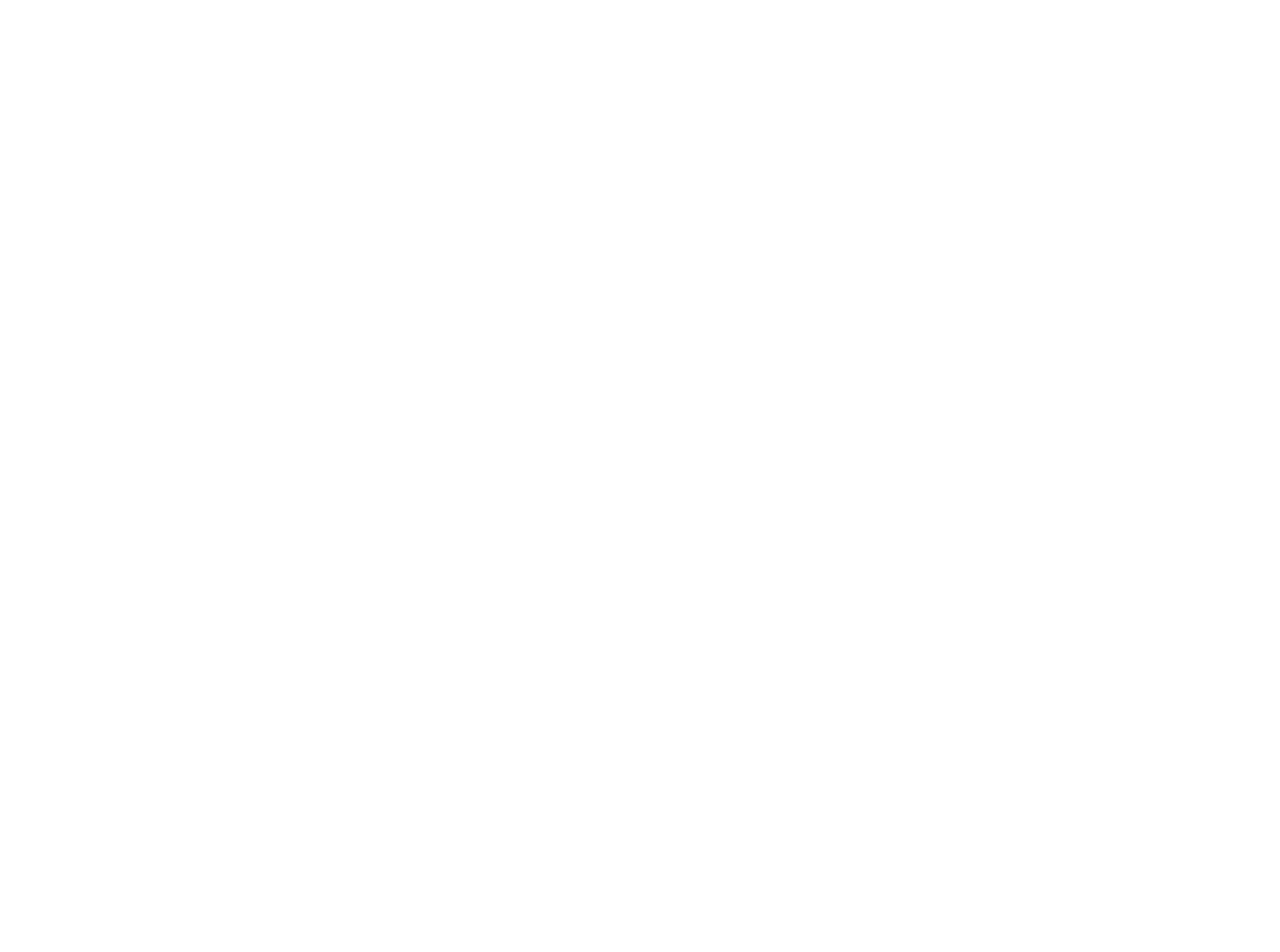
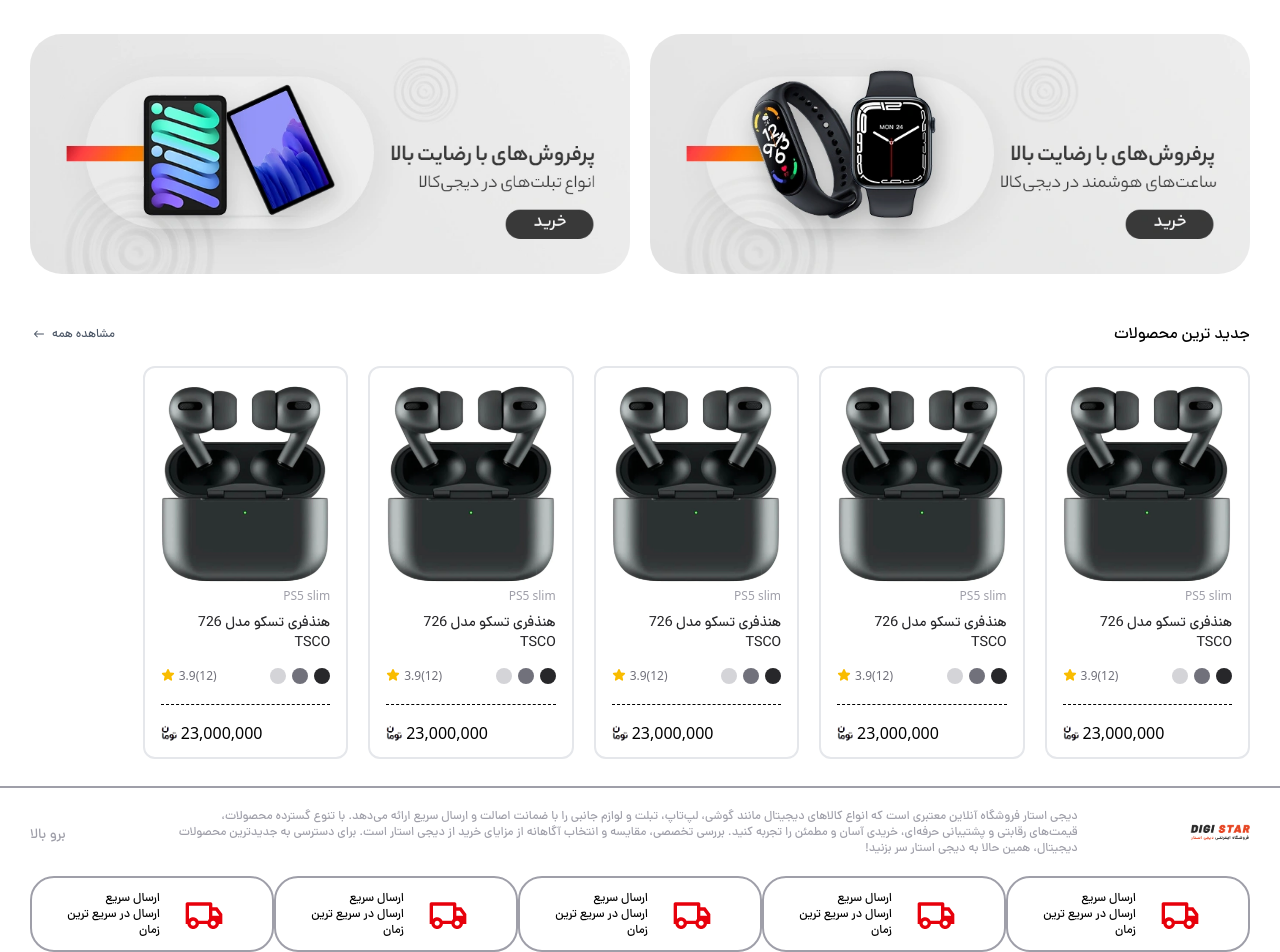
Before and after one commit to aminghoreishi/DigiMarket, a Next.js app: page / in a window 1280 px wide. Shown: the part 984-1936 px from the top of the page. Before the commit the page ends 942 px from the top, so only its background shows below. Built offline with nearby package versions, Linux system fonts and the light colour scheme; no server answers; the database is empty.

Commit message:
feat: add Banner, Footer, and SwiperProductContainer components; include new images for banners

```diff
--- a/src/app/page.tsx
+++ b/src/app/page.tsx
@@ -1,7 +1,9 @@
+import Footer from "@/components/module/Footer/Footer";
+import Banner from "@/components/template/Home/Banner/Banner";
 import Category from "@/components/template/Home/Category/Category";
+import NewProduct from "@/components/template/Home/NewProduct/NewProduct";
 import PopProduct from "@/components/template/Home/popProduct/PopProduct";
 import SwiperBanner from "@/components/template/Home/SwiperBanner/SwiperBanner";
-import React from "react";
 
 function Home() {
   return (
@@ -9,6 +11,9 @@ function Home() {
       <SwiperBanner />
       <Category/>
       <PopProduct/>
+      <Banner/>
+      <NewProduct/>
+      <Footer/>
     </div>
   );
 }
--- /dev/null
+++ b/src/components/module/Footer/FeatureFooter.tsx
@@ -0,0 +1,18 @@
+import { RiTruckLine } from "react-icons/ri";
+function FeatureFooter() {
+  return (
+    <div className='border-2 border-zinc-400 rounded-3xl px-8'>
+        <div className="flex items-center justify-center gap-2 font-danaMed text-xs ">
+            <div>
+                <RiTruckLine size={40} className="m-4 text-red-600"/>
+            </div>
+            <div>
+                <p>ارسال سریع</p>
+                <p>ارسال در سریع ترین زمان</p>
+            </div>
+        </div>
+    </div>
+  )
+}
+
+export default FeatureFooter
--- /dev/null
+++ b/src/components/module/Footer/Footer.tsx
@@ -0,0 +1,48 @@
+import Image from "next/image";
+import React from "react";
+import FeatureFooter from "./FeatureFooter";
+
+function Footer() {
+  return (
+    <div className="border-t-2 border-zinc-400">
+      <div className="container mx-auto mt-5">
+        <div className="flex items-center gap-28 justify-between">
+          <div>
+            <Image
+              src="/image/logo (1).png"
+              width={200}
+              height={200}
+              alt="logo"
+            />
+          </div>
+          <div className="">
+            <p className="text-xs font-danaMed w-[900px] text-zinc-400">
+              دیجی استار فروشگاه آنلاین معتبری است که انواع کالاهای دیجیتال
+              مانند گوشی، لپ‌تاپ، تبلت و لوازم جانبی را با ضمانت اصالت و ارسال
+              سریع ارائه می‌دهد. با تنوع گسترده محصولات، قیمت‌های رقابتی و
+              پشتیبانی حرفه‌ای، خریدی آسان و مطمئن را تجربه کنید. بررسی تخصصی،
+              مقایسه و انتخاب آگاهانه از مزایای خرید از دیجی استار است. برای
+              دسترسی به جدیدترین محصولات دیجیتال، همین حالا به دیجی استار سر
+              بزنید!
+            </p>
+          </div>
+          <div className="text-zinc-400">
+            <button className="text-sm font-danaMed text-nowrap">
+              برو بالا
+            </button>
+          </div>
+        </div>
+
+        <div className="flex justify-between items-center mt-5">
+          <FeatureFooter />
+          <FeatureFooter />
+          <FeatureFooter />
+          <FeatureFooter />
+          <FeatureFooter />
+        </div>
+      </div>
+    </div>
+  );
+}
+
+export default Footer;
--- /dev/null
+++ b/src/components/module/SwiperProductContainer/SwiperProductContainer.tsx
@@ -0,0 +1,38 @@
+"use client";
+import { Swiper, SwiperSlide } from "swiper/react";
+import { Pagination } from "swiper/modules";
+import "swiper/css";
+import "swiper/css/pagination";
+import SwiperProduct from "@/components/module/SwiperProduct/SwiperProduct";
+
+function SwiperProductContainer() {
+  return (
+    <div className="w-full container mx-auto overflow-hidden mt-5 mb-5">
+      <Swiper
+        slidesPerView={5.5}
+        spaceBetween={20}
+        pagination={{ clickable: true }}
+        modules={[Pagination]}
+        className="mySwiper !h-[400px]"
+      >
+        <SwiperSlide>
+          <SwiperProduct />
+        </SwiperSlide>
+        <SwiperSlide>
+          <SwiperProduct />
+        </SwiperSlide>
+        <SwiperSlide>
+          <SwiperProduct />
+        </SwiperSlide>
+        <SwiperSlide>
+          <SwiperProduct />
+        </SwiperSlide>
+        <SwiperSlide>
+          <SwiperProduct />
+        </SwiperSlide>
+      </Swiper>
+    </div>
+  );
+}
+
+export default SwiperProductContainer;
--- /dev/null
+++ b/src/components/template/Home/Banner/Banner.tsx
@@ -0,0 +1,19 @@
+import Image from 'next/image'
+import React from 'react'
+
+function Banner() {
+  return (
+    <div className='container mx-auto mt-12'>
+        <div className='grid grid-cols-2 gap-5'>
+            <div className="">
+                <Image className='rounded-4xl' src="/image/Banner1.webp" alt='Banner' width={900} height={200} />
+            </div>
+            <div className="">
+                <Image className='rounded-4xl' src="/image/Banner2.webp" alt='Banner' width={900} height={200} />
+            </div>
+        </div>
+    </div>
+  )
+}
+
+export default Banner
--- /dev/null
+++ b/src/components/template/Home/NewProduct/NewProduct.tsx
@@ -0,0 +1,14 @@
+import TopSubject from '@/components/module/TopSubject/TopSubject'
+import React from 'react'
+import SwiperPop from '../popProduct/SwiperPop'
+
+function NewProduct() {
+  return (
+    <div className='mt-12'>
+        <TopSubject title='جدید ترین محصولات'/>
+        <SwiperPop/>
+    </div>
+  )
+}
+
+export default NewProduct
--- a/src/components/template/Home/popProduct/PopProduct.tsx
+++ b/src/components/template/Home/popProduct/PopProduct.tsx
@@ -1,10 +1,9 @@
 import TopSubject from '@/components/module/TopSubject/TopSubject'
-import React from 'react'
 import SwiperPop from './SwiperPop'
 
 function PopProduct() {
   return (
-    <div>
+    <div className='mt-12'>
         <TopSubject title='محصولات پرفروش'/>
         <SwiperPop/>
     </div>
--- a/src/components/template/Home/popProduct/SwiperPop.tsx
+++ b/src/components/template/Home/popProduct/SwiperPop.tsx
@@ -1,38 +1,7 @@
-"use client";
-import { Swiper, SwiperSlide } from "swiper/react";
-import { Autoplay, Pagination } from "swiper/modules"; // ایمپورت ماژول‌های لازم
-import "swiper/css";
-import "swiper/css/pagination";
-import SwiperProduct from "@/components/module/SwiperProduct/SwiperProduct";
+import SwiperProductContainer from "@/components/module/SwiperProductContainer/SwiperProductContainer";
 
 function SwiperPop() {
-  return (
-    <div className="w-full container mx-auto overflow-hidden mt-5 mb-5">
-      <Swiper
-        slidesPerView={5.5} // 👈 سه و نیم اسلاید نشون بده
-        spaceBetween={20}
-        pagination={{ clickable: true }}
-        modules={[Pagination]}
-        className="mySwiper !h-[400px]"
-      >
-        <SwiperSlide>
-          <SwiperProduct />
-        </SwiperSlide>
-        <SwiperSlide>
-          <SwiperProduct />
-        </SwiperSlide>
-        <SwiperSlide>
-          <SwiperProduct />
-        </SwiperSlide>
-        <SwiperSlide>
-          <SwiperProduct />
-        </SwiperSlide>
-        <SwiperSlide>
-          <SwiperProduct />
-        </SwiperSlide>
-      </Swiper>
-    </div>
-  );
+  return <SwiperProductContainer />;
 }
 
 export default SwiperPop;
```
Also changed, not shown: public/image/Banner1.webp (added), public/image/Banner2.webp (added).
